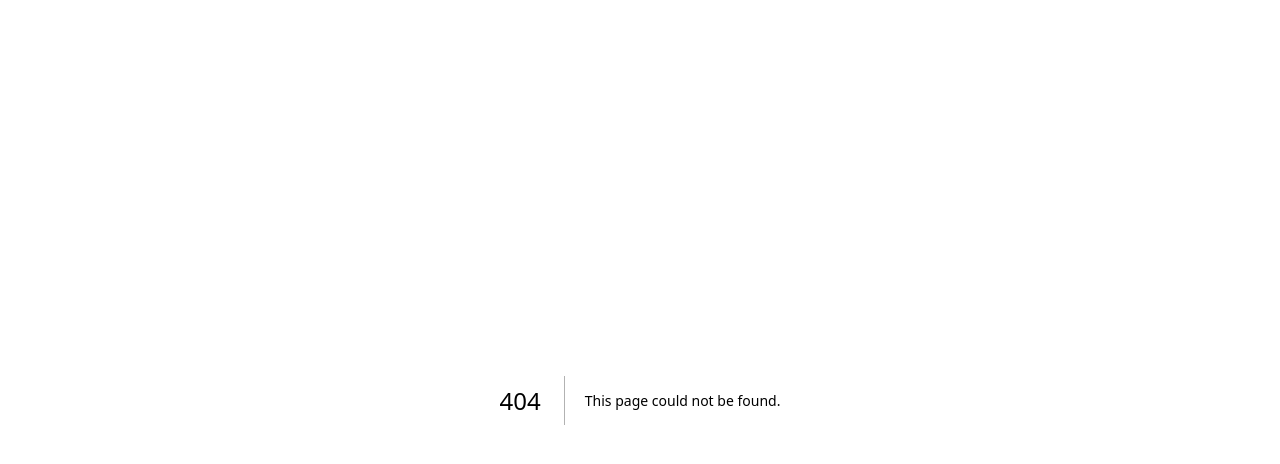
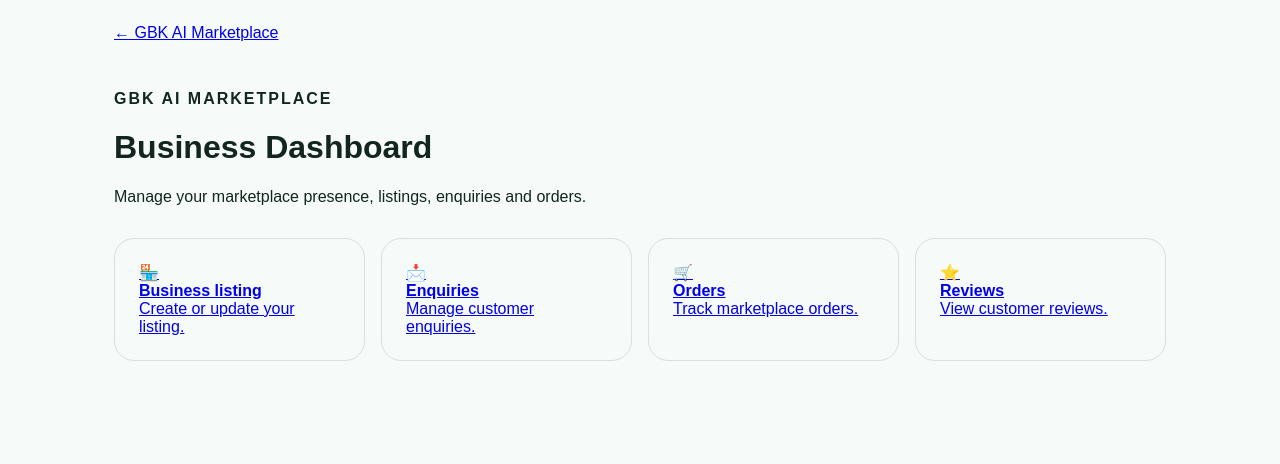
Before and after one commit to crasyads-ui/gbk-ai-marketplace, a Next.js app: page /dashboard in a window 1280 px wide. Before the commit this address had no page. Shown: the top 464 px of the page. Built offline with nearby package versions, Linux system fonts and the light colour scheme.

Commit message:
Add marketplace dashboard

```diff
--- /dev/null
+++ b/app/dashboard/page.tsx
@@ -0,0 +1,16 @@
+export default function Dashboard() {
+  return (
+    <main style={{maxWidth:1100,margin:'0 auto',padding:24,fontFamily:'Arial,sans-serif'}}>
+      <a href="/">← GBK AI Marketplace</a>
+      <p style={{letterSpacing:2,fontWeight:700,marginTop:48}}>GBK AI MARKETPLACE</p>
+      <h1>Business Dashboard</h1>
+      <p>Manage your marketplace presence, listings, enquiries and orders.</p>
+      <div style={{display:'grid',gridTemplateColumns:'repeat(auto-fit,minmax(220px,1fr))',gap:16,marginTop:32}}>
+        <a href="/" style={{padding:24,border:'1px solid #ddd',borderRadius:20}}>🏪<br/><b>Business listing</b><br/>Create or update your listing.</a>
+        <a href="/" style={{padding:24,border:'1px solid #ddd',borderRadius:20}}>📩<br/><b>Enquiries</b><br/>Manage customer enquiries.</a>
+        <a href="/" style={{padding:24,border:'1px solid #ddd',borderRadius:20}}>🛒<br/><b>Orders</b><br/>Track marketplace orders.</a>
+        <a href="/" style={{padding:24,border:'1px solid #ddd',borderRadius:20}}>⭐<br/><b>Reviews</b><br/>View customer reviews.</a>
+      </div>
+    </main>
+  )
+}
```
